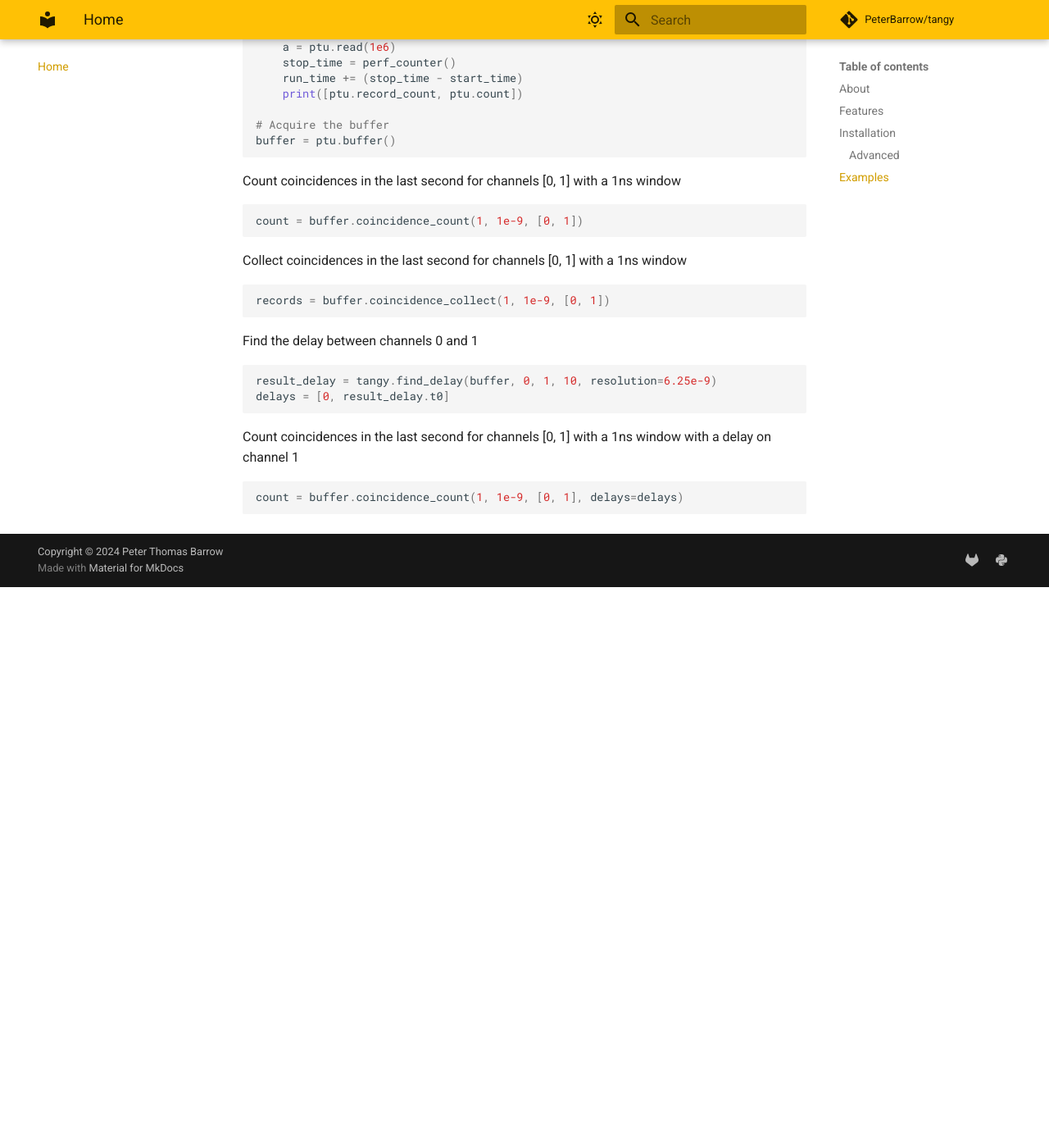
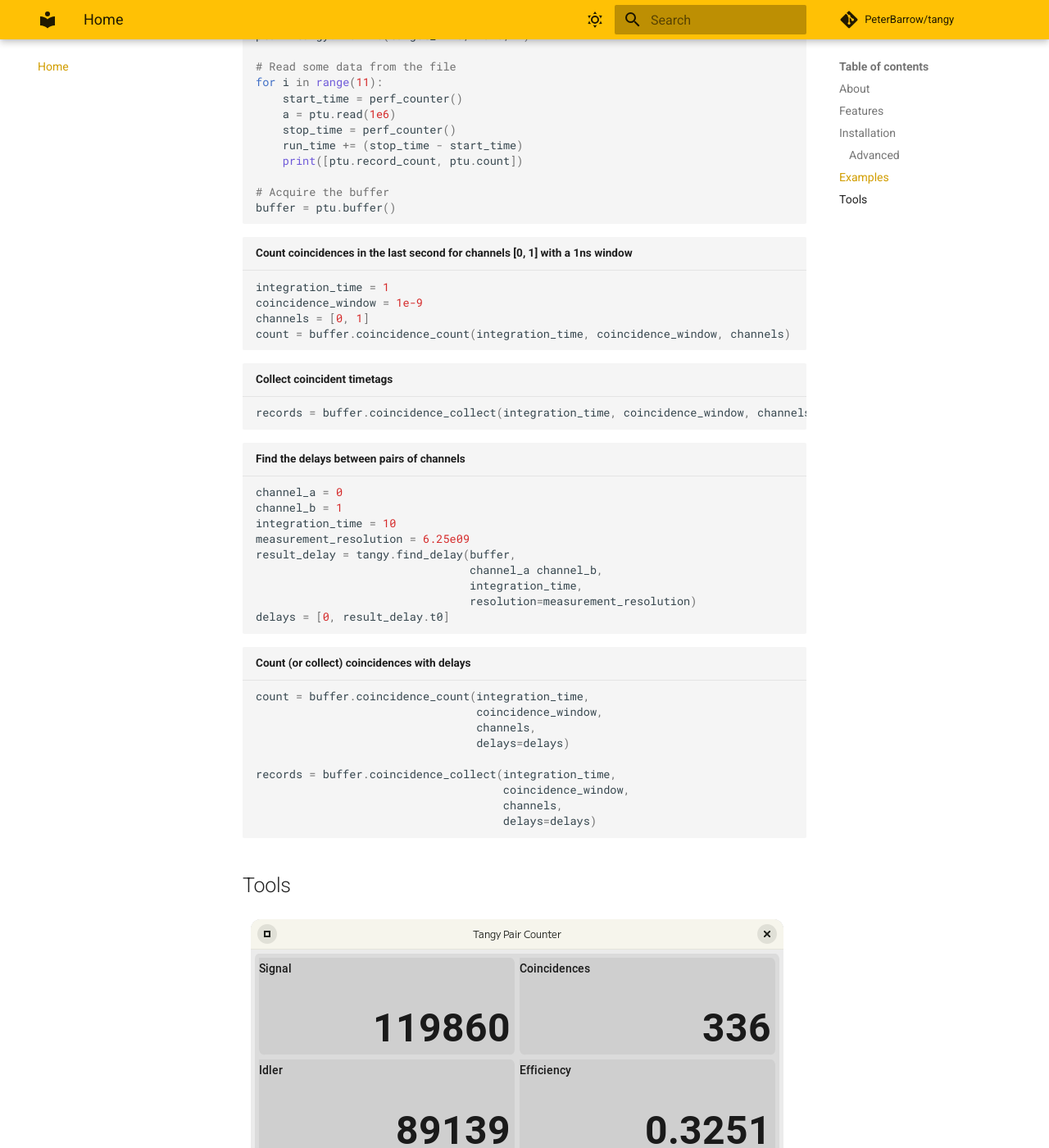
Before and after one commit to Peter-Barrow/tangy, an MkDocs documentation site: the page built from docs/index.md, in a window 1280 px wide and 1400 px high, scrolled down 1430 px. Shown: the whole window at 82% size. Built offline with MkDocs 1.6.1 and Material for MkDocs 9.7.7, drawn with Linux system fonts in a browser that asks for light colours; comment, search, counter and statistics services are not loaded; before the commit the page ends 2146 px from its top, so only the background shows below that.

````diff
--- a/docs/index.md
+++ b/docs/index.md
@@ -17,13 +17,13 @@ Alternatively, if you have a large file of containing timetags you can read a se
     - Delay finding
 
 ## Installation
-```sh
+```sh title="pypi"
 python3 -m pip install tangy
 ```
 
 ### Advanced
 Install from git to get the latest version
-```sh
+```sh title="git"
 python3 -m pip install git+https://gitlab.com/PeterBarrow/tangy.git
 ```
 
@@ -52,23 +52,42 @@ for i in range(11):
 buffer = ptu.buffer()
 ```
 
-Count coincidences in the last second for channels [0, 1] with a 1ns window
-```python
-count = buffer.coincidence_count(1, 1e-9, [0, 1])
+```python title="Count coincidences in the last second for channels [0, 1] with a 1ns window"
+integration_time = 1
+coincidence_window = 1e-9
+channels = [0, 1]
+count = buffer.coincidence_count(integration_time, coincidence_window, channels)
 ```
 
-Collect coincidences in the last second for channels [0, 1] with a 1ns window
-```python
-records = buffer.coincidence_collect(1, 1e-9, [0, 1])
+```python title="Collect coincident timetags"
+records = buffer.coincidence_collect(integration_time, coincidence_window, channels)
 ```
 
-Find the delay between channels 0 and 1
-```python
-result_delay = tangy.find_delay(buffer, 0, 1, 10, resolution=6.25e-9)
+```python title="Find the delays between pairs of channels"
+channel_a = 0
+channel_b = 1
+integration_time = 10
+measurement_resolution = 6.25e09
+result_delay = tangy.find_delay(buffer,
+                                channel_a channel_b,
+                                integration_time,
+                                resolution=measurement_resolution)
 delays = [0, result_delay.t0]
 ```
 
-Count coincidences in the last second for channels [0, 1] with a 1ns window with a delay on channel 1
-```python
-count = buffer.coincidence_count(1, 1e-9, [0, 1], delays=delays)
+```python title="Count (or collect) coincidences with delays"
+count = buffer.coincidence_count(integration_time,
+                                 coincidence_window,
+                                 channels,
+                                 delays=delays)
+
+records = buffer.coincidence_collect(integration_time,
+                                     coincidence_window,
+                                     channels,
+                                     delays=delays)
 ```
+
+
+## Tools
+
+![Coincidence Counter](img/gui_coincidence_counter.png)
--- a/mkdocs.yml
+++ b/mkdocs.yml
@@ -37,6 +37,7 @@ theme:
 
 markdown_extensions:
   - attr_list
+  - md_in_html
   - admonition
   - footnotes
   - pymdownx.superfences
````
Also changed, not shown: docs/img/gui_coincidence_counter.png (added), 2 other files.
